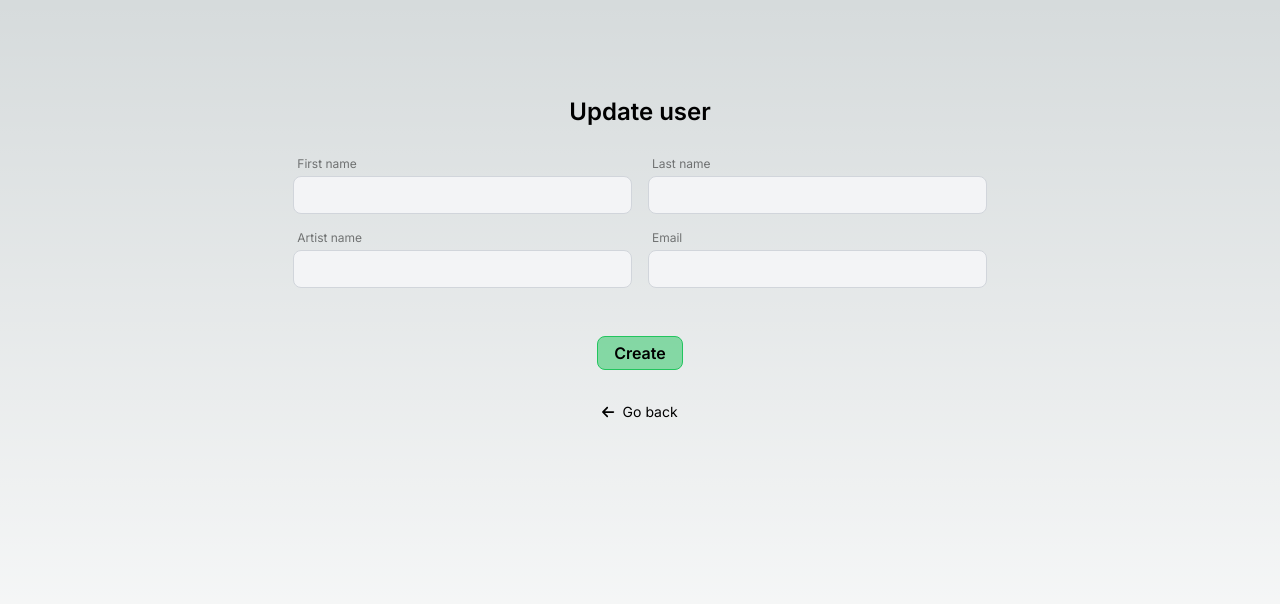
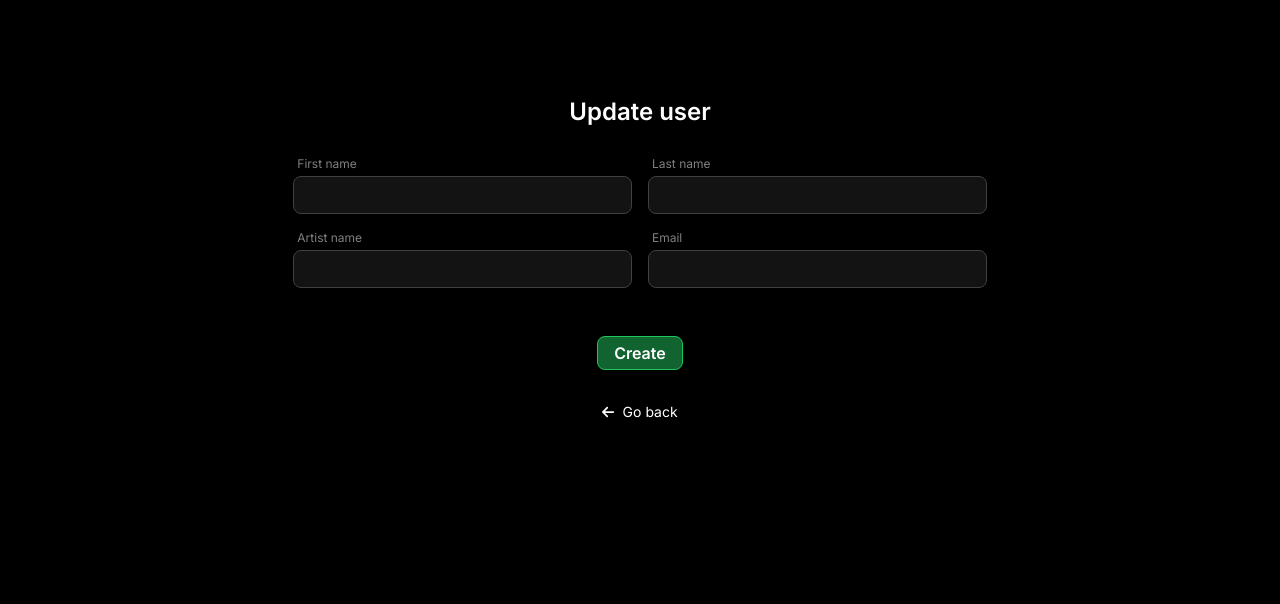
Before and after one commit to mort98h4/koda, a Next.js app in the folder ui/: page /user/edit/1 in a window 1280 px wide. Shown: the top 604 px of the page. Built offline with nearby package versions, Linux system fonts and the light colour scheme; no server answers.

Commit message:
Cleaned up css

```diff
--- a/ui/src/app/components/Form.js
+++ b/ui/src/app/components/Form.js
@@ -19,7 +19,7 @@ export function Form({action, user}) {
             <div className="text-sm flex flex-col col-span-6 lg:col-span-2 lg:col-start-2">
                 <label htmlFor="firstName" className="text-xs opacity-50 pl-1 pb-1">First name</label>
                 <input
-                    className="rounded-lg py-2 px-1 transition-colors border border-gray-300 dark:border-neutral-700 bg-gray-100 dark:bg-neutral-800/50 focus:border-gray-500"
+                    className="rounded-lg py-2 px-1 transition-colors border border-neutral-700 bg-neutral-800/50 focus:border-gray-500"
                     type="text"
                     name="firstName"
                     id="firstName"
@@ -32,7 +32,7 @@ export function Form({action, user}) {
             <div className="text-sm flex flex-col col-span-6 lg:col-span-2">
                 <label htmlFor="lastName" className="text-xs opacity-50 pl-1 pb-1">Last name</label>
                 <input
-                    className="rounded-lg py-2 px-1 transition-colors border border-gray-300 dark:border-neutral-700 bg-gray-100 dark:bg-neutral-800/50 focus:border-gray-500"
+                    className="rounded-lg py-2 px-1 transition-colors border border-neutral-700 bg-neutral-800/50 focus:border-gray-500"
                     type="text"
                     name="lastName"
                     id="lastName"
@@ -45,7 +45,7 @@ export function Form({action, user}) {
             <div className="text-sm flex flex-col col-span-6 lg:col-span-2 lg:col-start-2">
                 <label htmlFor="artistName" className="text-xs opacity-50 pl-1 pb-1">Artist name</label>
                 <input
-                    className="rounded-lg py-2 px-1 transition-colors border border-gray-300 dark:border-neutral-700 bg-gray-100 dark:bg-neutral-800/50 focus:border-gray-500"
+                    className="rounded-lg py-2 px-1 transition-colors border border-neutral-700 bg-neutral-800/50 focus:border-gray-500"
                     type="text"
                     name="artistName"
                     id="artistName"
@@ -56,7 +56,7 @@ export function Form({action, user}) {
             <div className="text-sm flex flex-col col-span-6 lg:col-span-2">
                 <label htmlFor="email" className="text-xs opacity-50 pl-1 pb-1">Email</label>
                 <input
-                    className="rounded-lg py-2 px-1 transition-colors border border-gray-300 dark:border-neutral-700 bg-gray-100 dark:bg-neutral-800/50 focus:border-gray-500"
+                    className="rounded-lg py-2 px-1 transition-colors border border-neutral-700 bg-neutral-800/50 focus:border-gray-500"
                     type="text"
                     name="email"
                     id="email"
--- a/ui/src/app/components/ModalDelete.js
+++ b/ui/src/app/components/ModalDelete.js
@@ -15,7 +15,7 @@ export function ModalDelete({id}) {
     return (
         <section id="modalDelete" className='hidden absolute top-0 w-screen h-screen bg-black/50 flex items-center justify-center'>
             <div onClick={toggleModal} data-modal="modalDelete" className="w-full h-full absolute z-0"></div>
-            <div className='w-fit z-10 relative bg-gray-100 border border-gray-300 dark:bg-neutral-800 dark:border-neutral-700 text-center p-12 m-4 rounded-lg'>
+            <div className='w-fit z-10 relative border bg-neutral-800 border-neutral-700 text-center p-12 m-4 rounded-lg'>
                 <button onClick={toggleModal} data-modal="modalDelete" className='absolute top-4 right-4 text-xl transition-colors text-white/50 hover:text-white'>
                     <FontAwesomeIcon className="pointer-events-none" icon={faXmark}></FontAwesomeIcon>
                 </button>
--- a/ui/src/app/components/UsersListItem.js
+++ b/ui/src/app/components/UsersListItem.js
@@ -4,7 +4,7 @@ import Link from "next/link";
 
 export function UsersListItem({user}) {
     return (
-        <li className="group relative rounded-lg border border-transparent px-5 py-4 transition-colors hover:border-gray-300 hover:bg-gray-100 hover:dark:border-neutral-700 hover:dark:bg-neutral-800/30">
+        <li className="group relative rounded-lg border border-transparent px-5 py-4 transition-colors hover:border-neutral-700 hover:bg-neutral-800/30">
             <h2 className="mb-2 font-semibold">{user.artistName ? user.artistName : `${user.firstName} ${user.lastName}`}</h2>
             <p className="m-0 max-w-[30ch] text-sm opacity-50">{user.firstName} {user.lastName}</p>
             <p className="m-0 max-w-[30ch] text-sm opacity-50">{user.email}</p>
--- a/ui/src/app/globals.css
+++ b/ui/src/app/globals.css
@@ -3,17 +3,9 @@
 @tailwind utilities;
 
 :root {
-  --foreground-rgb: 0, 0, 0;
-  --background-start-rgb: 214, 219, 220;
-  --background-end-rgb: 255, 255, 255;
-}
-
-@media (prefers-color-scheme: dark) {
-  :root {
-    --foreground-rgb: 255, 255, 255;
-    --background-start-rgb: 0, 0, 0;
-    --background-end-rgb: 0, 0, 0;
-  }
+  --foreground-rgb: 255, 255, 255;
+  --background-start-rgb: 0, 0, 0;
+  --background-end-rgb: 0, 0, 0;
 }
 
 body {
```
